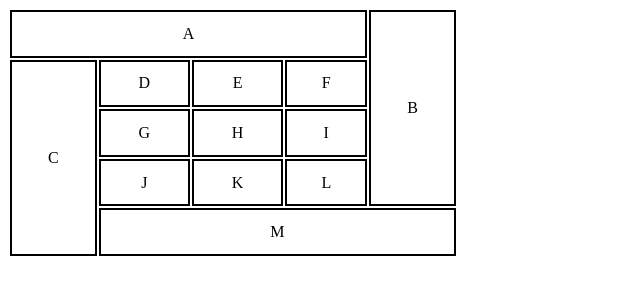
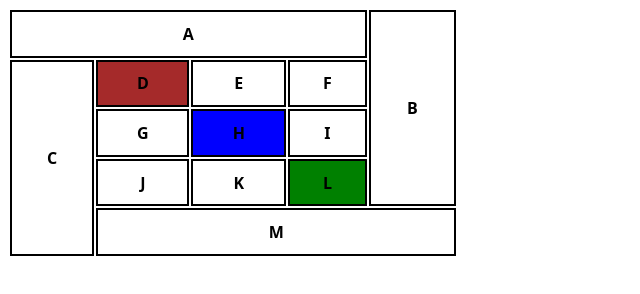
Before and after one commit to DevNylo/HTML-e-CSS, a plain HTML site: page Módulo 3 de 5/ex023/des13-p2.html in a window 1280 px wide. Shown: the whole page, without its empty margins (0-640 px from the left). Drawn offline with Linux system fonts and the light colour scheme.

Commit message:
Update des13-p2.html

```diff
--- a/Módulo 3 de 5/ex023/des13-p2.html
+++ b/Módulo 3 de 5/ex023/des13-p2.html
@@ -11,6 +11,8 @@
             height: 250px;
         }
         td{
+            font-family: system-ui, -apple-system, BlinkMacSystemFont, 'Segoe UI', Roboto, Oxygen, Ubuntu, Cantarell, 'Open Sans', 'Helvetica Neue', sans-serif;
+            font-weight: bold;
             text-align: center;
             border: 2px solid;
         }
@@ -25,20 +27,20 @@
         </tr>
         <tr>
             <td rowspan="4">C</td>
-            <td>D</td>
+            <td style="background-color:brown">D</td>
             <td>E</td>
             <td>F</td>
 
         </tr>
         <tr>
             <td>G</td>
-            <td>H</td>
+            <td style="background-color:blue">H</td>
             <td>I</td>
         </tr>
         <tr>
             <td>J</td>
             <td>K</td>
-            <td>L</td>
+            <td style="background-color:green">L</td>
         </tr>
         <tr>
             <td colspan="4">M</td>
```
